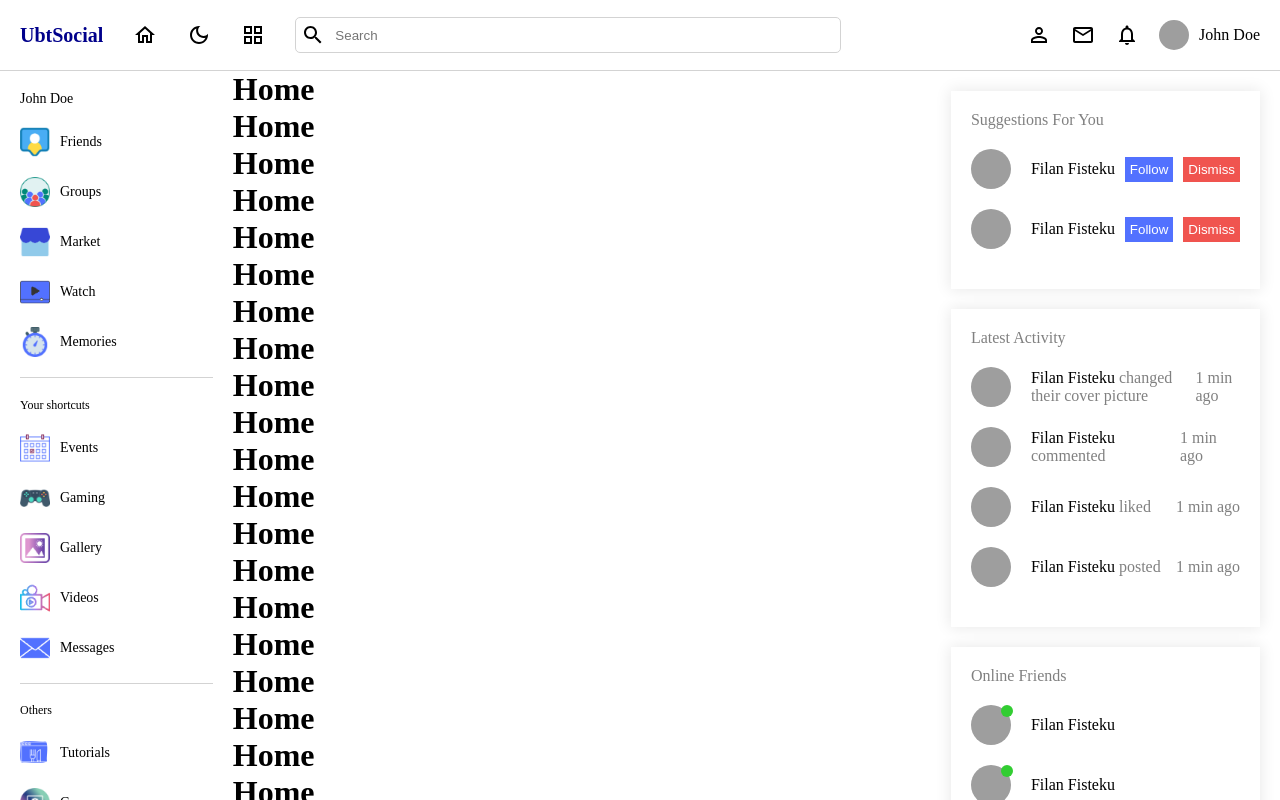
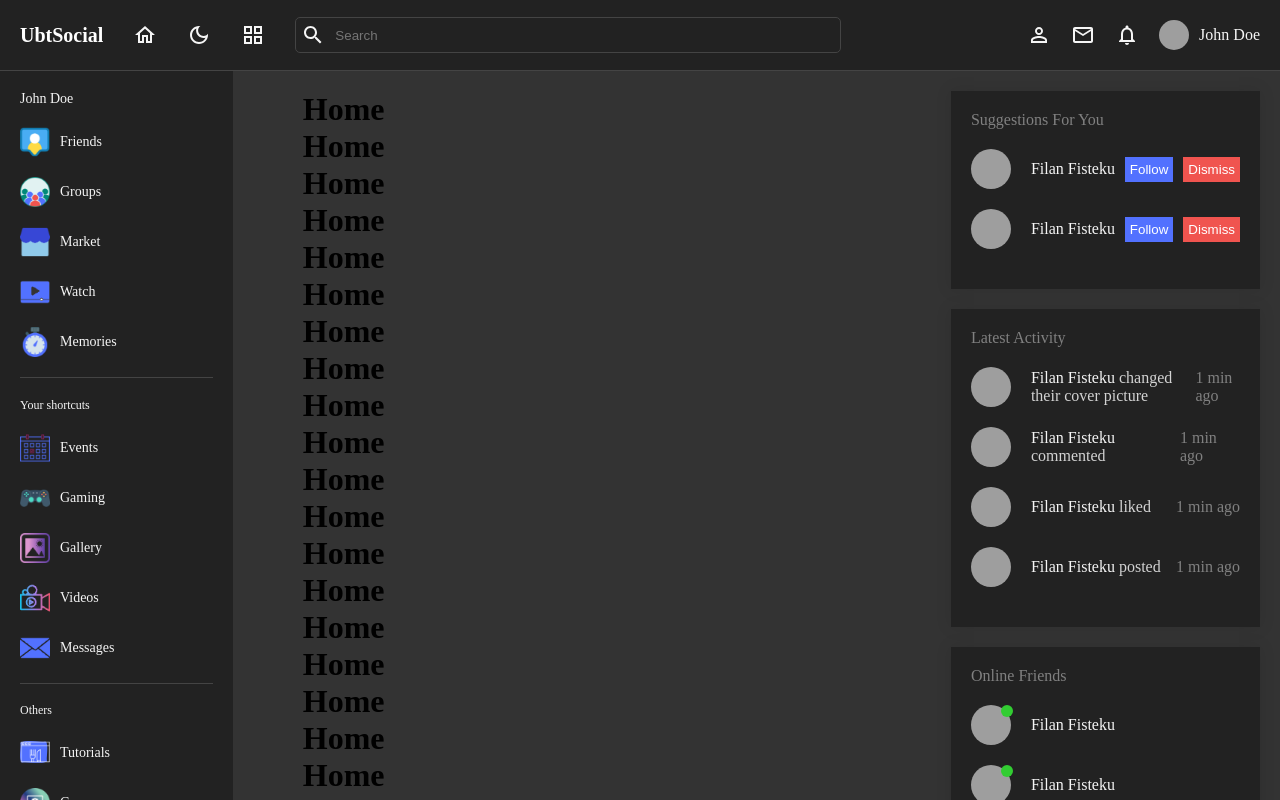
Before and after one commit to rBujar/UbtSocial, a React (Vite) app: page / in a window 1280 px wide. Shown: the top 800 px of the page. Built offline with nearby package versions, Linux system fonts and the light colour scheme; grey boxes are pictures that could not be loaded.

Commit message:
adding dark mode

```diff
--- a/src/App.jsx
+++ b/src/App.jsx
@@ -5,7 +5,7 @@
 import RightBar from "./components/rightBar/RightBar";
 import Home from "./pages/home/Home";
 import Profile from "./pages/profile/Profile"
-
+import "./style.scss"
 import {
   createBrowserRouter,
   RouterProvider,
@@ -21,7 +21,7 @@
 
   const Layout = () => {
     return (
-      <div>
+      <div className="theme-dark">
         <Navbar />
         <div style={{ display: "flex" }}>
           <LeftBar />
--- a/src/components/leftBar/leftBar.scss
+++ b/src/components/leftBar/leftBar.scss
@@ -1,10 +1,19 @@
+@import "../../style.scss";
+
+
 .leftBar {
+
+  @include themify($themes){
+
+
+
   flex: 2;
   position: sticky;
   top: 70px;
   height: calc(100vh - 70px);
   overflow: scroll;
-
+  background-color: themed("bg");
+  color: themed("textColor");
 
   &::-webkit-scrollbar{
     display: none;
@@ -19,7 +28,7 @@
         margin: 20px 0px;
         border: none;
         height: 0.5px;
-        background-color: lightgray;
+        background-color: themed("border");
 
     }
 
@@ -63,6 +72,7 @@
         }
         span {
             font-size: 14px;
+          }
         }
       }
     }
--- a/src/components/navbar/Navbar.jsx
+++ b/src/components/navbar/Navbar.jsx
@@ -1,3 +1,4 @@
+
 import "./navbar.scss"
 import HomeOutlinedIcon from '@mui/icons-material/HomeOutlined';
 import DarkModeOutlinedIcon from '@mui/icons-material/DarkModeOutlined';
--- a/src/components/navbar/navbar.scss
+++ b/src/components/navbar/navbar.scss
@@ -1,14 +1,19 @@
+@import "../../style.scss";
+
+
 .navbar{
+    @include themify($themes){
     display: flex;
     align-items: center;
     justify-content: space-between;
     padding: 10px 20px;
     height: 50px;
-    border-bottom: 1px solid lightgray ;
+    border-bottom: 1px solid themed("border") ;
     position: sticky;
     top: 0;
-    background-color: white;
-    z-index: 999;
+    background-color: themed("bg");
+    color: themed("textColor");
+
 
     .left{
         display: flex;
@@ -18,7 +23,7 @@
         span{
             font-weight: bold;
             font-size: 20px;
-            color: darkblue;
+            color: themed("logo");
 
         }
 
@@ -26,7 +31,7 @@
             display: flex;
             align-items: center;
             gap: 10px;
-            border: 1px solid lightgray;
+            border: 1px solid themed("border");
             border-radius: 5px;
             padding: 5px;
 
@@ -34,6 +39,8 @@
             input{
                 border: none;
                 width: 500px;
+                background-color: transparent;
+                color: themed("textColor");
 
             }
         }
@@ -59,6 +66,7 @@
             }
             span{
 
+                }
             }
         }
     }
--- a/src/components/rightBar/rightBar.scss
+++ b/src/components/rightBar/rightBar.scss
@@ -1,9 +1,14 @@
+@import "../../style.scss";
+
+
 .rightBar{
+    @include themify($themes){
     flex: 3;
     position: sticky;
     top: 70px;
     height: calc(100vh - 70px);
     overflow: scroll;
+    background-color: themed("bgSoft");
 
 
     &::-webkit-scrollbar{
@@ -19,6 +24,7 @@
             box-shadow: 0px 0px 15px 1px rgba(0, 0, 0, 0.09);
             padding: 20px;
             margin-bottom: 20px;
+            background-color: themed("bg");
 
 
             span{
@@ -54,12 +60,12 @@
                     }
 
                     p{
-                       color: gray;
+                       color: themed("textColorSoft");
                     }
 
                     span{
                         font-weight: 500;
-                        color: black;
+                        color: themed("textColor");
                     }
                 }
 
@@ -80,8 +86,9 @@
 
                         &:last-child{
                             background-color: #f0544f;
-                        }
-                }   }
+                            }
+                    }   }
+                }
             }
         }
     }
--- a/src/pages/home/Home.jsx
+++ b/src/pages/home/Home.jsx
@@ -2,7 +2,7 @@
 
 const Home = () => {
   return (
-    <div>
+    <div className="home">
       <h1>Home</h1>
       <h1>Home</h1>
       <h1>Home</h1>
--- a/src/pages/home/home.scss
+++ b/src/pages/home/home.scss
@@ -1,5 +1,18 @@
+@import "../../style.scss";
+
 *{
     &::-webkit-scrollbar{
         display: none;
       }
 }
+
+.home{
+  @include themify($themes) {
+
+    background-color: themed("bgSoft");
+    padding: 20px 70px;
+
+
+
+  }
+}
--- /dev/null
+++ b/src/style.scss
@@ -0,0 +1,42 @@
+$themes:(
+    light:(
+        textColor:#000,
+        bg: white,
+        logo:darkblue,
+        bgSoft:#f6f3f3,
+        textColorSoft:#555,
+        border:lightgray,
+    ),
+    dark:(
+        textColor:whitesmoke,
+        bg: #222,
+        logo:white,
+        bgSoft:#333,
+        textColorSoft:lightgray,
+        border:#444,
+    ),
+);
+
+@mixin themify($themes){
+    @each $theme, $map in $themes{
+        .theme-#{$theme} & {
+            $theme-map: () !global;
+            @each $key, $submap in $map {
+                $value: map-get(map-get($themes, $theme), "#{$key}");
+                $theme-map: map-merge(
+                    $theme-map,
+                    (
+                        $key: $value,
+                    )
+                ) !global;
+            }
+
+            @content;
+            $theme-map: null !global;
+
+        }
+    }
+}
+@function themed($key){
+    @return map-get($theme-map, $key);
+}
```
